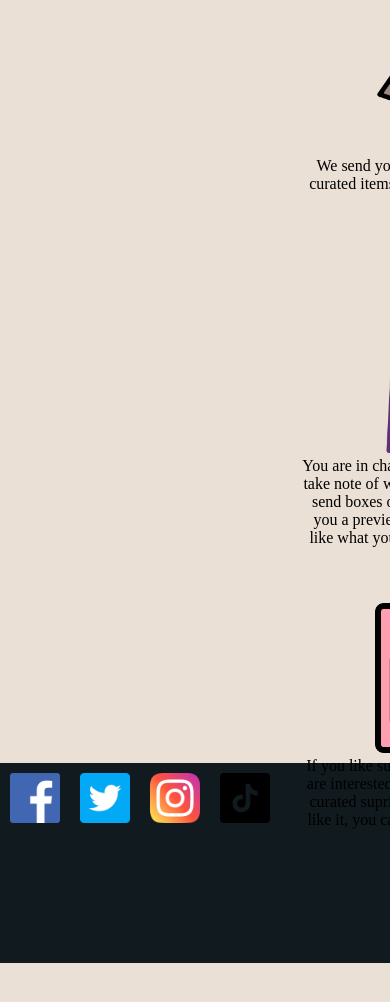
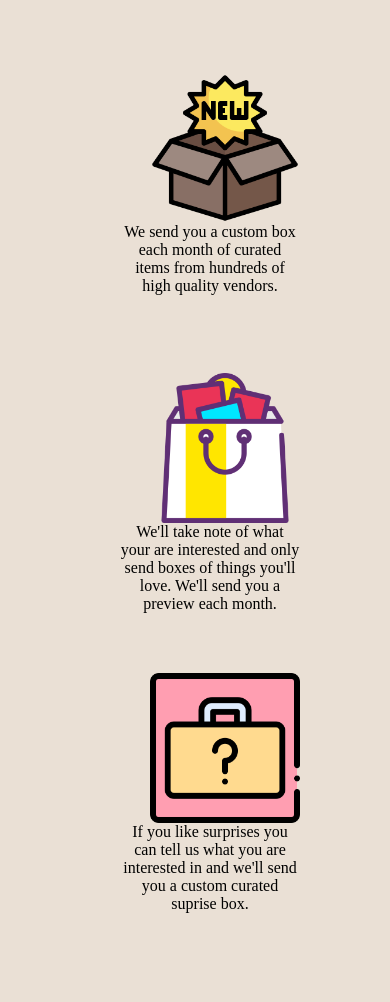
Before and after one commit to AndreRTH/ECommerce-V1, a plain HTML site: page index.html in a window 390 px wide. Shown: the part 808-1810 px from the top of the page. Before the commit the page ends 1771 px from the top, so only its background shows below. Drawn offline with Linux system fonts and the light colour scheme.

Commit message:
Responsiveness improvements

```diff
--- a/index.html
+++ b/index.html
@@ -106,19 +106,19 @@
     <h2 id="hometitle">Who we are</h2>
     <div class="wgrid">
         <div class="wgriditem">
-            <img src="images/newboxicon.png" alt="Box Icon">
-            <p>We send you a custom box each month of curated items from hundreds of high quality vendors.</p>
+            <img class='wgridimg' src="images/newboxicon.png" alt="Box Icon">
+            <p class="wgridtext">We send you a custom box each month of curated items from hundreds of high quality vendors.</p>
 
         </div>
         <div class="wgriditem">
-            <img src="images/shopping-bag.png" alt="Shopping Bag Icon">
-            <p>You are in charge of what items you get. We'll take note of what your are interested and only send boxes of things you'll love. We'll send you a preview each month and if you don't like what you see you can pick another box. </p>
+            <img class='wgridimg'src="images/shopping-bag.png" alt="Shopping Bag Icon">
+            <p class="wgridtext">We'll take note of what your are interested and only send boxes of things you'll love. We'll send you a preview each month. </p>
 
         </div>
 
         <div class="wgriditem">
-            <img src="images/mysterbox.png" alt="Mystery Box Icon">
-            <p>If you like surprises you can tell us what you are interested in and we'll send you a custom curated suprise box. No worries if you don't like it, you can send it back for a full refund.</p>
+            <img class='wgridimg'src="images/mysterbox.png" alt="Mystery Box Icon">
+            <p class="wgridtext">If you like surprises you can tell us what you are interested in and we'll send you a custom curated suprise box. </p>
 
         </div>
 
--- a/style.css
+++ b/style.css
@@ -375,12 +375,12 @@
 /* IPhone12Pro */
 @media only screen and (max-width: 390px) {
 
-  .topnav {
+  .navgrid {
     width: 390px;
   }
 
   .wgrid {
-    width: 390px;
+    width: 10px;
   }
 
   .captiontext {
@@ -388,24 +388,44 @@
     left: 50px;
   }
 
-  .wgrid {
+  .wgriditem {
     display: grid;
     grid-template-columns: 1fr;
     position: relative;
-    top: 60px;
+    top: 70px;
+    right: 300px;
+    height: 500px;
+    width:300px;
+    margin: px;
+
 
   }
 
-  .wgriditem {
-  height: 500px;
-  width: 390px;
-  margin: 10px;
-  text-align: center;
+  .wgridtext {
+    left: 500px;
+    margin-left: 120px;
+    margin-top: 0px;
   }
 
+  .wgridimg {
+    margin-left: 150px;
+
+  }
+
+  html {
+    max-width: 390px;
+  }
+
+
+
+
   footer {
-    height: 200px;
-    background-color: #111A1E
+    height:200px;
+    background-color: #111A1E;
+    margin-top: 0px;
+    position:relative;
+    top:650px;
+
   }
 
   .footerimg {
@@ -418,13 +438,15 @@
     display: grid;
     grid-template-columns: 1fr;
     position: relative;
-    top: 0px;
-    left: 50px;
+    width: 200px;
 
   }
 
   .aboutgriditem {
-    margin: 10px;
+    width: 200px;
+
+
+
 
     }
 
@@ -478,7 +500,8 @@
 
   footer {
     height: 200px;
-    background-color: #111A1E
+    background-color: #111A1E;
+    margin-top:100px;
   }
 
   .footerimg {
@@ -510,6 +533,10 @@
 
     }
 
+    .container {
+      margin-bottom: 590px;
+    }
+
 
 
 
```
Also changed, not shown: aboutus.html (+3 -3 lines).
